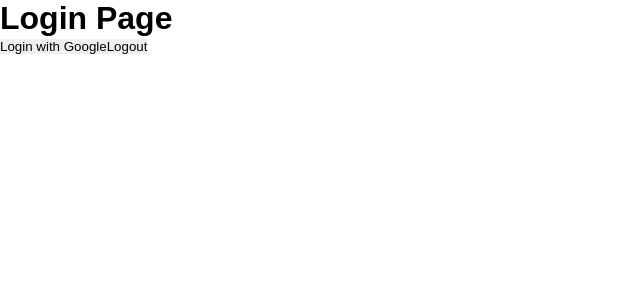
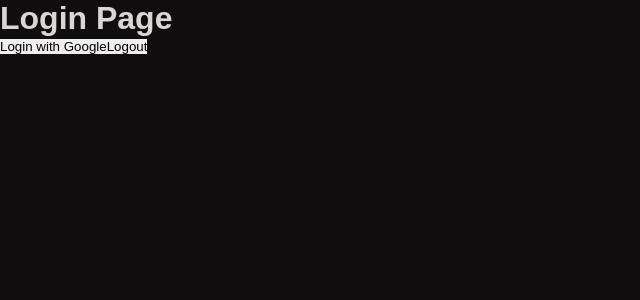
Before and after one commit to fretzestavillo/todo-list, a React (Vite) app in the folder apps/web/: page / in a window 1280 px wide. Shown: the top 300 px of the page, without its empty margins (0-640 px from the left). Built offline with nearby package versions, Linux system fonts and the light colour scheme; no server answers.

Commit message:
update background color and text

```diff
--- a/apps/web/src/app/component/style.css
+++ b/apps/web/src/app/component/style.css
@@ -2,12 +2,17 @@
     width: 100vw;          /* Full width of the viewport */
     height: 100vh;         /* Full height of the viewport */
     border: none;          /* Remove the border */
-    font-size: 1.5rem;       /* Make the text large */
+    font-size: 1.5rem;     /* Make the text large */
     outline: none;         /* Remove the focus outline */
     padding: 0;            /* Remove padding */
+    padding-left: 20px;    /* Add space on the left side */
+    padding-top: 20px;     /* Add space on the top */
     box-sizing: border-box;/* Include padding and border in element's total width and height */
     text-align: left;      /* Align text to the left */
     line-height: normal;   /* Ensure normal line height */
     display: block;        /* Make input behave like a block element */
     overflow: hidden;      /* Prevent any overflow issues */
+    background-color: #333333; /* Dark background */
+    color: #EEEEEE;        /* Light gray text */
+    font-family: Arial, sans-serif;
 }
--- a/apps/web/src/styles.css
+++ b/apps/web/src/styles.css
@@ -11,8 +11,8 @@
 html, body {
   height: 100%;
   width: 100%;
-  background-color: white;
-  color:  black;
+  background-color: rgb(15, 13, 13);
+  color:  rgb(219, 214, 214);
   font-family: sans-serif; /* Optional: Set a default font */
 }
 
```
